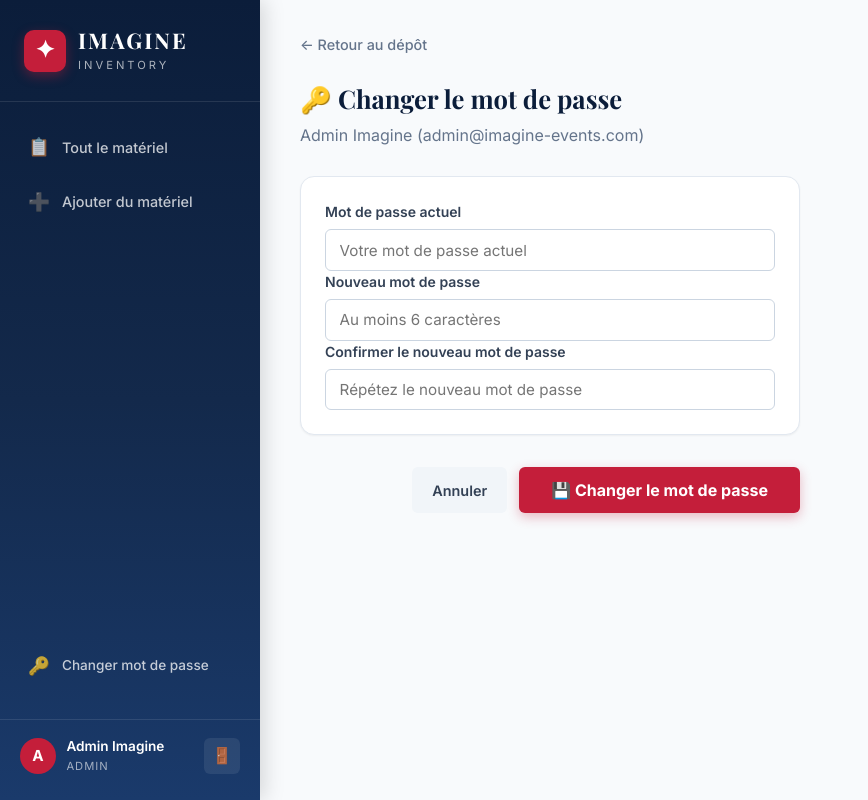
After one commit to firasletaif-ctrl/imagine-inventory, a Flask app: page /change-password in a window 1280 px wide. The commit adds this page. Shown: the whole page, without its empty margins (0-868 px from the left). Run offline with Flask 3, Linux system fonts and the light colour scheme; a user stored in the database is signed in.

Commit message:
Add files via upload

```diff
--- a/app.py
+++ b/app.py
@@ -541,6 +541,31 @@ def uploaded_file(filename):
     return send_from_directory(app.config['UPLOAD_FOLDER'], filename)
 
 
+# ── Routes: Change Password ─────────────────────────────────
+
+@app.route('/change-password', methods=['GET', 'POST'])
+@login_required
+def change_password():
+    if request.method == 'POST':
+        current_pw = request.form.get('current_password', '')
+        new_pw = request.form.get('new_password', '')
+        confirm = request.form.get('confirm_password', '')
+
+        if not current_user.check_password(current_pw):
+            flash('Mot de passe actuel incorrect.', 'error')
+        elif len(new_pw) < 6:
+            flash('Le nouveau mot de passe doit contenir au moins 6 caractères.', 'error')
+        elif new_pw != confirm:
+            flash('Les mots de passe ne correspondent pas.', 'error')
+        else:
+            current_user.set_password(new_pw)
+            db.session.commit()
+            flash('Mot de passe changé avec succès !', 'success')
+            return redirect(url_for('dashboard'))
+
+    return render_template('change_password.html')
+
+
 # ── Routes: Categories ──────────────────────────────────────
 
 @app.route('/categories/add', methods=['POST'])
--- a/templates/base.html
+++ b/templates/base.html
@@ -29,6 +29,12 @@
                 <span class="nav-icon">➕</span>
                 <span>Ajouter du matériel</span>
             </a>
+            <div style="margin-top:auto;padding:0.5rem 0">
+                <a href="{{ url_for('change_password') }}" class="nav-item" style="font-size:0.85rem">
+                    <span class="nav-icon">🔑</span>
+                    <span>Changer mot de passe</span>
+                </a>
+            </div>
         </nav>
         <div class="sidebar-footer">
             <div class="user-info">
--- /dev/null
+++ b/templates/change_password.html
@@ -0,0 +1,38 @@
+{% extends "base.html" %}
+{% block title %}Changer mot de passe{% endblock %}
+
+{% block content %}
+<div class="form-page" style="max-width:500px">
+    <div class="breadcrumb">
+        <a href="{{ url_for('dashboard') }}">← Retour au dépôt</a>
+    </div>
+    <div class="page-header">
+        <h1>🔑 Changer le mot de passe</h1>
+        <p>{{ current_user.full_name }} ({{ current_user.email }})</p>
+    </div>
+
+    <form method="POST" class="equipment-form">
+        <div class="form-card">
+            <div class="form-group">
+                <label for="current_password">Mot de passe actuel</label>
+                <input type="password" id="current_password" name="current_password" required
+                       placeholder="Votre mot de passe actuel">
+            </div>
+            <div class="form-group">
+                <label for="new_password">Nouveau mot de passe</label>
+                <input type="password" id="new_password" name="new_password" required
+                       placeholder="Au moins 6 caractères">
+            </div>
+            <div class="form-group">
+                <label for="confirm_password">Confirmer le nouveau mot de passe</label>
+                <input type="password" id="confirm_password" name="confirm_password" required
+                       placeholder="Répétez le nouveau mot de passe">
+            </div>
+        </div>
+        <div class="form-actions">
+            <a href="{{ url_for('dashboard') }}" class="btn btn-secondary">Annuler</a>
+            <button type="submit" class="btn btn-accent btn-lg">💾 Changer le mot de passe</button>
+        </div>
+    </form>
+</div>
+{% endblock %}
```
